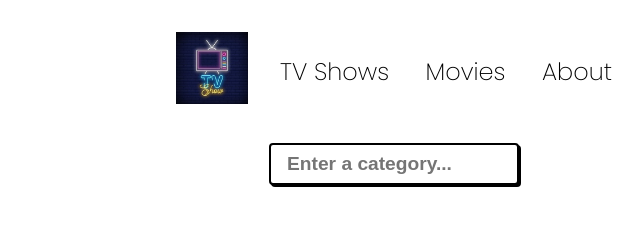
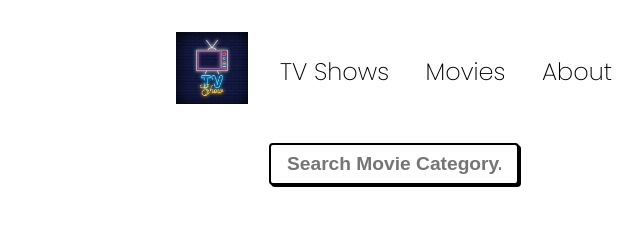
Before and after one commit to HansZizold/TVMovies-App, a website built with webpack: page src/index.html in a window 1280 px wide. Shown: the top 240 px of the page, 246-886 px from the left. Built offline with nearby package versions, Linux system fonts and the light colour scheme.

Commit message:
Input placeholder improved

```diff
--- a/src/index.html
+++ b/src/index.html
@@ -20,7 +20,7 @@
       </div>
     </header>
     <form>
-      <input type="text" placeholder="Enter a category..." class="input-category">
+      <input type="text" placeholder="Search Movie Category..." class="input-category">
     </form>
     <div class="show-container">
     </div>
```
